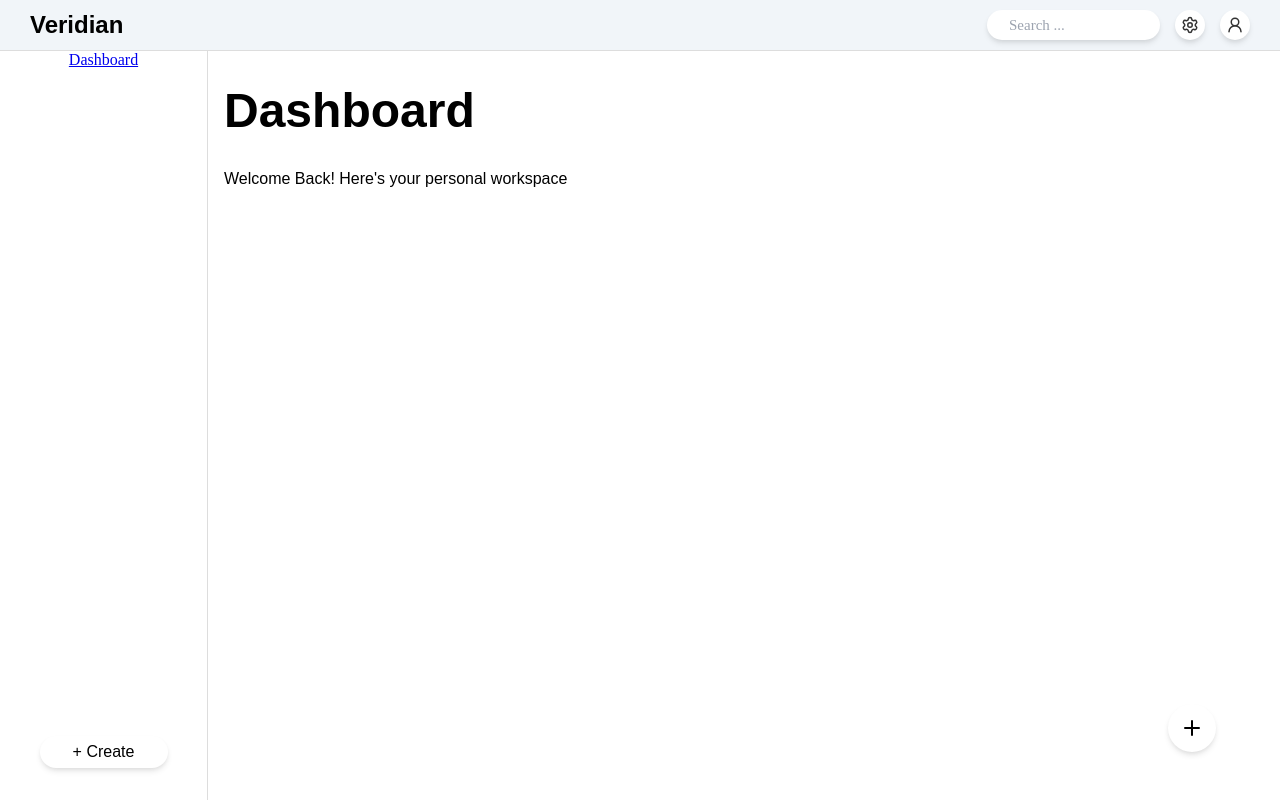
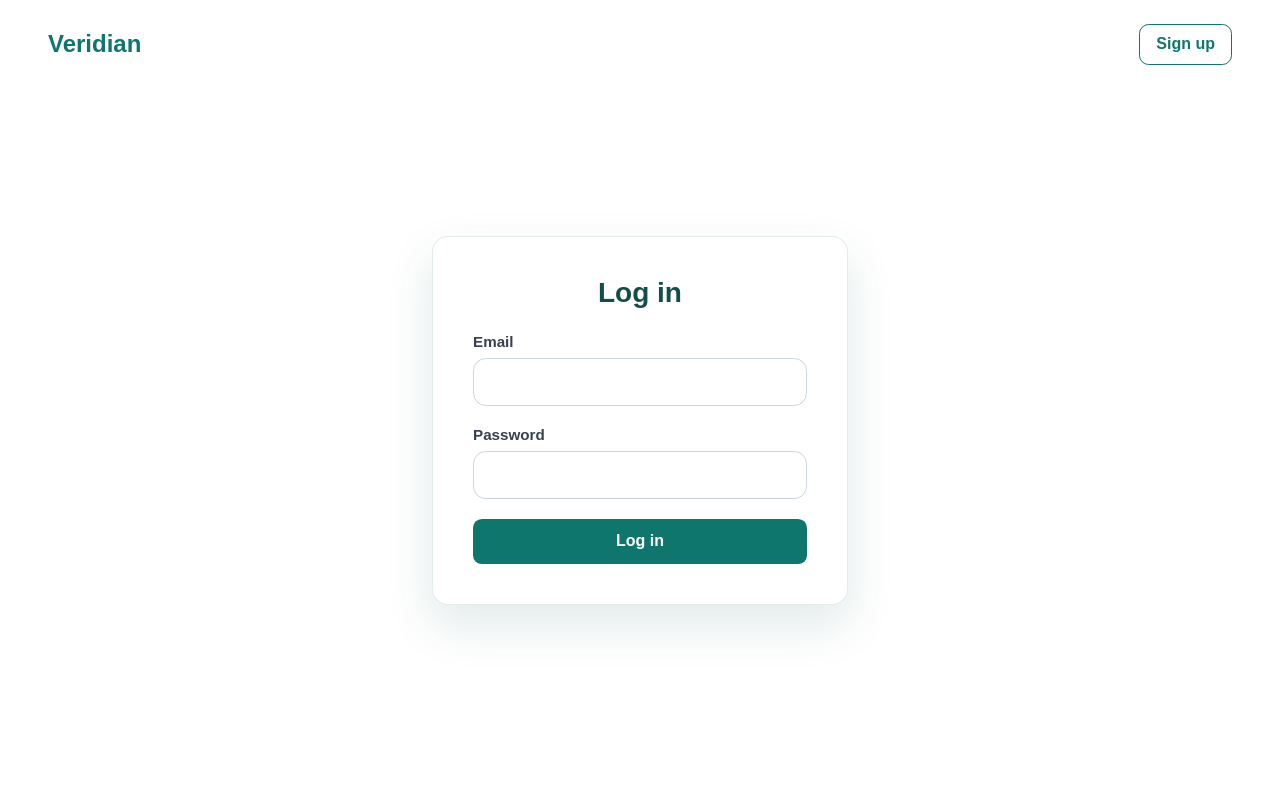
Before and after one commit to PhilipDavid10/Veridian, a React (Vite) app in the folder client/: page / in a window 1280 px wide. Built offline with nearby package versions, Linux system fonts and the light colour scheme.

Commit message:
feat(auth): add styled login page

```diff
--- a/client/src/app/App.tsx
+++ b/client/src/app/App.tsx
@@ -1,8 +1,13 @@
 import AppLayout from "../components/layout/AppLayout";
+import LoginPage from "../features/auth/LoginPage";
 
 function App() {
     return (
-        <AppLayout />
+        /* Switch AppLayout and LoginPage to switch between viewing the authentication and the dashboard */
+        <>
+            <LoginPage />
+        </>
+        /*<AppLayout />*/
     );
 }
 
--- /dev/null
+++ b/client/src/features/auth/LoginPage.css
@@ -0,0 +1,113 @@
+.login-page {
+    min-height: 100vh;
+    display: flex;
+    flex-direction: column;
+    padding: 1.5rem clamp(1rem, 4vw, 3rem);
+    color: #1f2937;
+    font-family: Arial, Helvetica, sans-serif;
+    background: linear-gradient(135deg, #e8f7f3)
+}
+
+.login-header {
+    display: flex;
+    align-items: center;
+    justify-content: space-between;
+    width: 100%;
+    margin-inline: auto;
+}
+
+.login-header h1 {
+    margin: 0;
+    color: #0f766e;
+    font-size: 1.5rem;
+}
+
+.login-header button {
+    padding: 0.65rem 1rem;
+    border: 1px solid #0f766e;
+    border-radius: 0.6rem;
+    color: #0f766e;
+    background: transparent;
+    font: inherit;
+    font-weight: 600;
+}
+
+.login-card {
+    width: min(100%, 26rem);
+    align-self: center;
+    margin-block: auto;
+    padding: 2.5rem;
+    border: 1px solid rgba(15, 118, 110, 0.12);
+    border-radius: 1rem;
+    background-color: #ffffff;
+    box-shadow: 0 1.25rem 3rem rgba(15, 76, 70, 0.12);
+}
+
+.login-title {
+    margin: 0 0 1.5rem;
+    color: #134e4a;
+    font-size: 1.75rem;
+    text-align: center;
+}
+
+.login-card form {
+    display: grid;
+    gap: 1.25rem;
+}
+
+.login-email,
+.login-password label {
+    color: #374151;
+    font-size: 0.95rem;
+    font-weight: 600;
+    text-align: left;
+}
+
+.login-email input:focus,
+.login-password input:focus {
+    border-color: #0f766e;
+    outline: 3px solid rgba(20, 184, 166, 0.2);
+}
+
+.login-submit {
+    width: 100%;
+    padding: 0.85rem 1rem;
+    border: 0;
+    border-radius: 0.55rem;
+    color: #ffffff;
+    background-color: #0f766e;
+    font: inherit;
+    font-weight: 600;
+    cursor: pointer;
+}
+
+.login-submit:hover {
+    background-color: #115e59;
+}
+
+.login-email,
+.login-password {
+    display: grid;
+    gap: 0.5rem;
+}
+
+.login-email input,
+.login-password input {
+    width: 100%;
+    min-height: 3rem;
+    padding: 0.75rem 0.9rem;
+    border: 1px solid #cbd5e1;
+    border-radius: 0.8rem;
+    color: #1f2937;
+    background-color: #ffffff;
+    font: inherit;
+    transition: border-color 0.2s ease, box-shadow 0.2s ease;
+}
+
+.login-email input:focus-visible,
+.login-password input:focus-visible {
+    border-color: #0f766e;
+    outline: none;
+    box-shadow: 0 0 0 3px rgba(15, 118, 110, 0.25),
+                0 0 14px rgba(20, 184, 166, 0.18);
+}
--- /dev/null
+++ b/client/src/features/auth/LoginPage.tsx
@@ -0,0 +1,30 @@
+import "./LoginPage.css";
+
+export default function LoginPage(){
+    return(
+        <main className="login-page">
+            <header className="login-header">
+                <h1>Veridian</h1>
+                <button>Sign up</button>
+            </header>
+            <section className="login-card">
+                <h2 className="login-title">Log in</h2>
+                <form>
+                    <div className="login-email">
+                        <label htmlFor="email">Email</label>
+                        <input id="email" type="email" />
+                    </div>
+                    <div className="login-password">
+                        <label htmlFor="password">Password</label>
+                        <input id="password" type="password"/>
+                    </div>
+                    <div>
+                        <button type="submit" className="login-submit">
+                            Log in
+                        </button>
+                    </div>
+                </form>
+            </section>
+        </main>
+    );
+}
```
